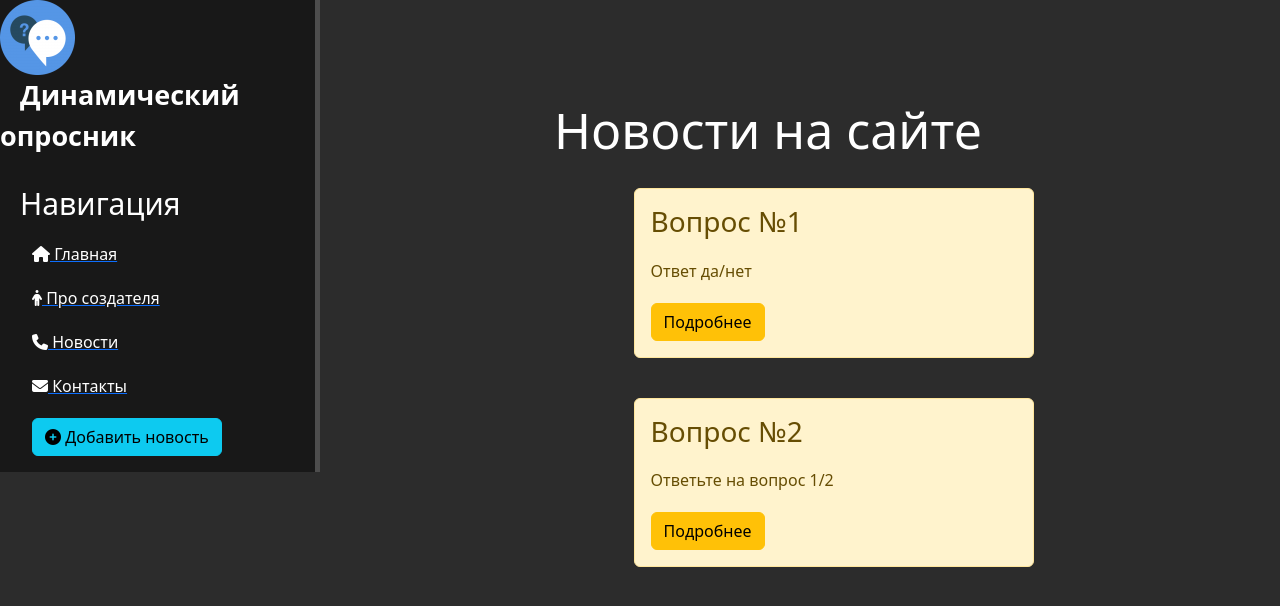
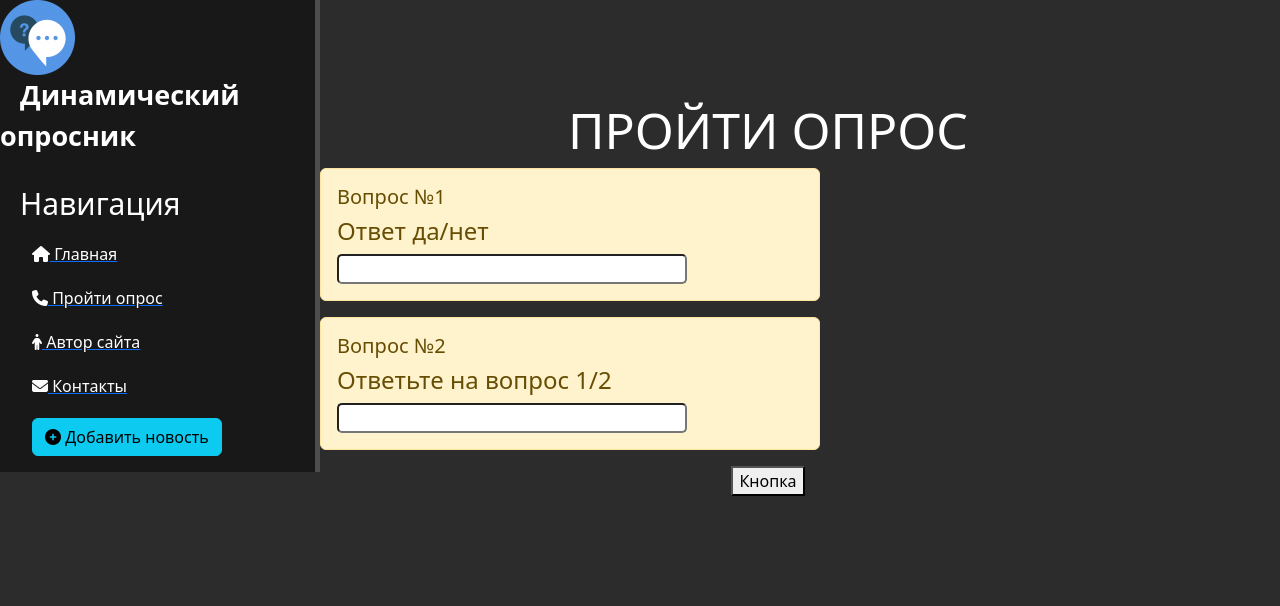
Before and after one commit to Maxxx-VS/Quest-sait, a Django app: page /news/ in a window 1280 px wide. Shown: the top 606 px of the page. Run offline with Django 5.2, Linux system fonts and the light colour scheme; data comes from the database, SQL or seed files in the repository; both versions use the stored data as it was after the commit.

Commit message:
Обращатся к одной кнопке

```diff
--- a/questionnaire/main/static/main/css/main.css
+++ b/questionnaire/main/static/main/css/main.css
@@ -1,5 +1,10 @@
 body {
     background: #2c2c2c;
+}
+
+input {
+    border-radius: 5px;
+    width: 75%;
 }
 
 aside {
@@ -50,17 +55,22 @@ main {
     width: 70%;
 }
 
-main h1 {font-size: 50px;}
+main h1 {
+    position: center;
+    font-size: 50px;
+
+    }
 
 main p {max-width: 400px;
         margin: 20px auto;
 }
 
 .alert-warning{
-    float: left;
+    position: center;
+    float: center;
     clear: both;
-    width: 400px;
-    margin: 20px 35%;
+    width: 500px;
+
     text-align: left;
 }
 
--- a/questionnaire/main/static/main/js/event_handling.js
+++ b/questionnaire/main/static/main/js/event_handling.js
@@ -1,16 +1,6 @@
-function count_1(){
-    let newBtn = document.createElement('button');
-    newBtn.innerText="Вариант-1";
-    document.querySelector('#button-container').appendChild(newBtn);
-    console.log(document.querySelector("selector"));
-
-    }
-
-
-function count_2(){
-    let newBtn = document.createElement('button');
-    newBtn.innerText="Вариант-2";
-    document.querySelector('#button-container').appendChild(newBtn);
-    console.log(document.querySelector("selector"));
-
-    }
+function submit() {
+    var a = document.getElementById("func_js");
+    var b = a.value;
+    alert(b);
+    a.value = "";
+}
--- a/questionnaire/main/templates/main/layout.html
+++ b/questionnaire/main/templates/main/layout.html
@@ -17,8 +17,8 @@
         <h3>Навигация</h3>
         <ul>
             <a href="{% url 'home' %}"><li><i class="fa-solid fa-house"></i> Главная</li></a>
-                <a href="{% url 'about' %}"><li><i class="fa-solid fa-person"></i> Про создателя</li></a>
-                <a href="{% url 'news_home' %}"><li><i class="fa-solid fa-phone"></i> Новости</li></a>
+            <a href="{% url 'news_home' %}"><li><i class="fa-solid fa-phone"></i> Пройти опрос</li></a>
+            <a href="{% url 'about' %}"><li><i class="fa-solid fa-person"></i> Автор сайта</li></a>
             <a href=""><li><i class="fa-solid fa-envelope"></i> Контакты</li></a>
             <a href="{% url 'create' %}"><li><button class="btn btn-info"><i class="fas fa-plus-circle"></i> Добавить новость</li></a>
 
--- a/questionnaire/news/templates/news/details_view.html
+++ b/questionnaire/news/templates/news/details_view.html
@@ -7,9 +7,12 @@
         <h1>{{ article.title }}</h1>
         <p>{{ article.date }}</p>
         <p>{{ article.full_text }}</p>
+        <p>{{ article.id }}</p>
+<!--        <button id="user" onclick="submit()">Кнопка</button>-->
         <a href="{% url 'news-delete' article.id %}" class="btn btn-danger">Удалить</a>
         <a href="{% url 'news-update' article.id %}" class="btn btn-info">Редактировать</a>
 
 
+
     </div>
 {% endblock %}
--- a/questionnaire/news/templates/news/news_home.html
+++ b/questionnaire/news/templates/news/news_home.html
@@ -1,26 +1,35 @@
 {% extends 'main/layout.html' %}
+{% block title %}Новости на сайте{% endblock %}
+{% block content %}
 
-{% block title %}Новости на сайте{% endblock %}
 
-{% block content %}
+
     <div class="features">
-        <h1>Новости на сайте</h1>
-        {% if news %}
+        <h1>ПРОЙТИ ОПРОС</h1>
+            {% csrf_token %}
             {% for el in news %}
                 <div class="alert alert-warning">
-                    <h3>{{ el.title }}</h3>
-                    <p>{{ el.anons }}</p>
-                    <a href="{% url 'news-detail' el.id %}" class="btn btn-warning">Подробнее</a>
+                    <h5>{{ el.title }}</h5>
+                    <h4>{{ el.anons }}</h4>
+                    <input type="text" id="func_js" name="username" minlength="3" maxlength="20" required>
+
                 </div>
             {% endfor %}
-        {% else %}
-            <p>Нет новостей!</p>
-        {% endif %}
+        <button onclick="submit()">Кнопка</button>
     </div>
 {% endblock %}
 
 
-{#<!--        {% for el in values %}-->
+
+
+
+
+
+
+
+<!--                    <a href="{% url 'news-detail' el.id %}" class="btn btn-warning"><b>Отправить ответ</b></a>-->
+<!--                <input type="submit" class="btn btn-danger" value="Отправить ответы"/>-->
+<!--        {% for el in values %}-->
 <!--            {% if el == 'Hello' %}-->
 <!--                    <p>{{ el|upper }}</p>-->
 <!--            {% endif %}-->
--- a/questionnaire/news/urls.py
+++ b/questionnaire/news/urls.py
@@ -6,5 +6,5 @@ urlpatterns = [
     path('create',views.create, name='create'),
     path('<int:pk>', views.NewsDetailView.as_view(), name='news-detail'),
     path('<int:pk>/update', views.NewsUpdatrlView.as_view(), name='news-update'),
-path('<int:pk>/delete', views.NewsDeleteView.as_view(), name='news-delete')
+    path('<int:pk>/delete', views.NewsDeleteView.as_view(), name='news-delete')
 ]
```
Also changed, not shown: questionnaire/main/templates/main/index.html (+7 -5 lines), questionnaire/db.sqlite3. Lines whose indentation alone changed are shown as unchanged.
